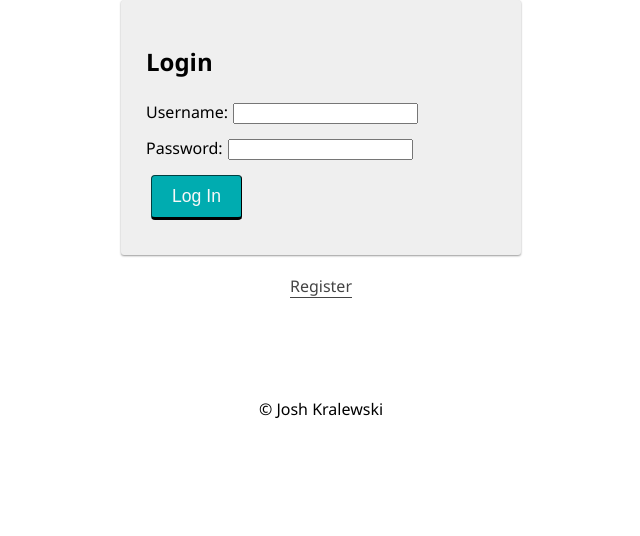
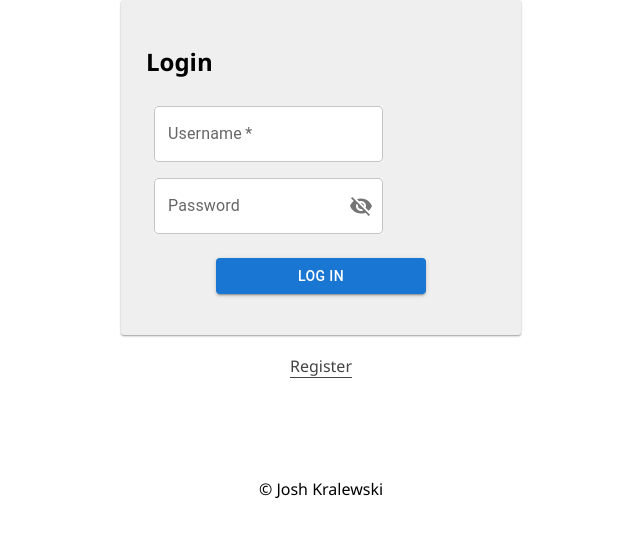
Before and after one commit to Joshkmanj/prime-solo-project, a React (Create React App) app: page /#/user in a window 1280 px wide. Shown: the top 536 px of the page, without its empty margins (319-959 px from the left). Built offline with nearby package versions, Linux system fonts and the light colour scheme; no server answers.

Commit message:
Login page inputs changed to MUI inputs

```diff
--- a/src/components/App/App.css
+++ b/src/components/App/App.css
@@ -20,6 +20,10 @@ Container
 
 .container {
   padding: 20px;
+}
+.landing-form{
+  display: flex;
+  align-items: cente;
 }
 
 /* --------------------------------------------------------------------------------
--- a/src/components/LandingPage/LandingPage.jsx
+++ b/src/components/LandingPage/LandingPage.jsx
@@ -2,10 +2,13 @@ import React, { useState } from 'react';
 import { useHistory } from 'react-router-dom';
 // CUSTOM COMPONENTS
 import RegisterForm from '../RegisterForm/RegisterForm';
+import Typography from '@mui/material/Typography';
+import Box from '@mui/material/Box';
+import Button from '@mui/material/Button';
 
 
 function LandingPage() {
-  const [heading, setHeading] = useState('Welcome');
+  const [heading, setHeading] = useState('Welcome to Shifty');
   const history = useHistory();
 
   const onLogin = (event) => {
@@ -14,26 +17,35 @@ function LandingPage() {
 
   return (
     <div className="container">
+      {/* <Box sx={{display:'flex'}}> */}
       <h2>{heading}</h2>
 
       <div className="grid">
-        <div className="grid-col grid-col_8">
-
-          <p>
-            This site has been optimized for mobile use.
-          </p>
-        </div>
-        <div className="grid-col grid-col_4">
+          <Typography sx={{ display: { xs: 'none', sm: 'block', md:'block', lg: 'block', xl: 'block' }, variant:'h3' }}>
+            <strong>Please switch to a mobile device (or a smaller screen) for optimal viewing.</strong>
+          </Typography>
+          {/* <Typography sx={{ variant:'p' }}>
+            Shifty is a shift trading platform that was created to solve a problem that I had encountered at my former job.
+            In order to trade a shift, you would either have to fill out a paper form and turn it into a drop box, or you
+            would have to find an open computer to fill out a request. In either scenario, it would take several business days
+            for the transaction to be approved. If the date was within a certain timeframe, you would have to call/text a department
+            administrator to get their approval. When I first started working in the Emergency Department in 2019 there was
+            a committee of employees who were super-users of this shift scheduling software, whose purpose was to be a resource
+            for other employees to ask for help with the app. Shifty has a simple user interface, and makes picking up and giving
+            away shifts a breeze.
+          </Typography> */}
           <RegisterForm />
 
           <center>
             <h4>Already a Member?</h4>
-            <button className="btn btn_sizeSm" onClick={onLogin}>
+            {/* <button className="btn btn_sizeSm" >
               Login
-            </button>
+            </button> */}
+            <Button variant="contained" onClick={onLogin} size="small">Login</Button>
           </center>
-        </div>
+        {/* </div> */}
       </div>
+          {/* </Box> */}
     </div>
   );
 }
--- a/src/components/LoginForm/LoginForm.jsx
+++ b/src/components/LoginForm/LoginForm.jsx
@@ -2,9 +2,27 @@ import React, { useState } from 'react';
 import { useDispatch } from 'react-redux';
 import {useSelector} from 'react-redux';
 
+// MUI imports
+import Box from '@mui/material/Box';
+import InputLabel from '@mui/material/InputLabel';
+import FormControl from '@mui/material/FormControl';
+import TextField from '@mui/material/TextField';
+import OutlinedInput from '@mui/material/OutlinedInput';
+import InputAdornment from '@mui/material/InputAdornment';
+import IconButton from '@mui/material/IconButton';
+import Visibility from '@mui/icons-material/Visibility';
+import VisibilityOff from '@mui/icons-material/VisibilityOff';
+import Button from '@mui/material/Button';
+
+
+
+
+
+
 function LoginForm() {
   const [username, setUsername] = useState('');
   const [password, setPassword] = useState('');
+  const [passwordVisibility, setPasswordVisibility] = useState(false)
   const errors = useSelector(store => store.errors);
   const dispatch = useDispatch();
 
@@ -24,6 +42,17 @@ function LoginForm() {
     }
   }; // end login
 
+
+
+  const handleClickShowPassword = () => {
+    setPasswordVisibility(!passwordVisibility)
+  };
+  const handleMouseDownPassword = (event) => {
+    event.preventDefault();
+  };
+
+
+
   return (
     <form className="formPanel" onSubmit={login}>
       <h2>Login</h2>
@@ -32,7 +61,8 @@ function LoginForm() {
           {errors.loginMessage}
         </h3>
       )}
-      <div>
+
+      {/* <div>
         <label htmlFor="username">
           Username:
           <input
@@ -44,6 +74,7 @@ function LoginForm() {
           />
         </label>
       </div>
+
       <div>
         <label htmlFor="password">
           Password:
@@ -55,10 +86,57 @@ function LoginForm() {
             onChange={(event) => setPassword(event.target.value)}
           />
         </label>
-      </div>
-      <div>
-        <input className="btn" type="submit" name="submit" value="Log In" />
-      </div>
+      </div> */}
+
+      <Box sx={{ minWidth: 120 }}>
+              {/* -------------< Username Input >-------------- */}
+              <FormControl sx={{ m: 1, width: '25ch', bgcolor:'white' }} variant="outlined">
+                <TextField
+                  id="username-input"
+                  label="Username"
+                  // placeholder='Username'
+                  value={username}
+                  required
+                  onChange={(event) => setUsername(event.target.value)} />
+              </FormControl>
+              {/* -------------< // END Username Input >-------------- */}
+
+              {/* -------------< Password Input >-------------- */}
+              <FormControl sx={{ m: 1, width: '25ch', bgcolor:'white' }} variant="outlined">
+                <InputLabel htmlFor="outlined-adornment-password">Password</InputLabel>
+                <OutlinedInput
+                  id="password-input"
+                  type={passwordVisibility ? 'text' : 'password'}
+                  value={password}
+                  name="Password"
+                  onChange={(event) => setPassword(event.target.value)}
+                  required
+                  endAdornment={
+                    <InputAdornment position="end">
+                      <IconButton aria-label="toggle password visibility"
+                        onClick={handleClickShowPassword}
+                        onMouseDown={handleMouseDownPassword}
+                        edge="end">
+                        {passwordVisibility ? <Visibility /> : <VisibilityOff />}
+                      </IconButton>
+                    </InputAdornment>} label="Password" />
+              </FormControl>
+              {/* -------------< // END Password Input >-------------- */}
+
+      </Box>
+
+      {/* <div> */}
+        {/* <Button type="submit" name="submit">
+          Log In
+        </Button> */}
+        <Box sx={{ textAlign:'center'}}>
+
+        <Button type="submit" variant="contained" name="submit" sx={{ width:6/10, m:2}}>
+          Log in
+        </Button>
+        </Box>
+        {/* <input className="btn" type="submit" name="submit" value="Log In" /> */}
+      {/* </div> */}
     </form>
   );
 }
--- a/src/components/RegisterForm/RegisterForm.jsx
+++ b/src/components/RegisterForm/RegisterForm.jsx
@@ -9,24 +9,24 @@ import * as React from 'react';
 import Card from '@mui/material/Card';
 import CardActions from '@mui/material/CardActions';
 import CardContent from '@mui/material/CardContent';
-import CardMedia from '@mui/material/CardMedia';
 import Button from '@mui/material/Button';
 import Typography from '@mui/material/Typography';
+import CardMedia from '@mui/material/CardMedia';
 
 import Box from '@mui/material/Box';
 import InputLabel from '@mui/material/InputLabel';
 import FormControl from '@mui/material/FormControl';
-import NativeSelect from '@mui/material/NativeSelect';
 import Select from '@mui/material/Select';
 import MenuItem from '@mui/material/MenuItem';
 import TextField from '@mui/material/TextField';
+import NativeSelect from '@mui/material/NativeSelect';
 
 import IconButton from '@mui/material/IconButton';
 import OutlinedInput from '@mui/material/OutlinedInput';
 import InputAdornment from '@mui/material/InputAdornment';
-import FormHelperText from '@mui/material/FormHelperText';
 import Visibility from '@mui/icons-material/Visibility';
 import VisibilityOff from '@mui/icons-material/VisibilityOff';
+import FormHelperText from '@mui/material/FormHelperText';
 //---------< // END MUI imports >----------------
 
 
@@ -46,14 +46,17 @@ function RegisterForm() {
   const errors = useSelector((store) => store.errors);
   // --------< // END Variables >--------
 
+
   const dispatch = useDispatch();
+
 
   const registerUser = (event) => {
     event.preventDefault();
-
     dispatch({
       type: 'REGISTER',
       payload: {
+        firstname: firstname,
+        lastname: lastname,
         username: username,
         password: password,
         shiftTime: shiftTime,
@@ -72,9 +75,9 @@ function RegisterForm() {
   };
 
 
-  const handlePasswordChange = (prop) => (event) => {
-    setPassword(event.target.value);
-  };
+  // const handlePasswordChange = (prop) => (event) => {
+  //   setPassword(event.target.value);
+  // };
 
   const handleClickShowPassword = () => {
     setPasswordVisibility(!passwordVisibility)
@@ -91,7 +94,9 @@ function RegisterForm() {
   return (
     <div>
       <Card sx={{ maxWidth: 345 }}>
-        <form className="formPanel" onSubmit={registerUser}>
+        <form
+        // className="formPanel"
+        onSubmit={registerUser}>
           <CardContent>
             <Typography gutterBottom variant="h5" component="div">
               Register User
@@ -147,7 +152,7 @@ function RegisterForm() {
                   type={passwordVisibility ? 'text' : 'password'}
                   value={password}
                   name="Password"
-                  onChange={handlePasswordChange('password')}
+                  onChange={(event) => setPassword(event.target.value)}
                   endAdornment={
                     <InputAdornment position="end">
                       <IconButton aria-label="toggle password visibility"
```
